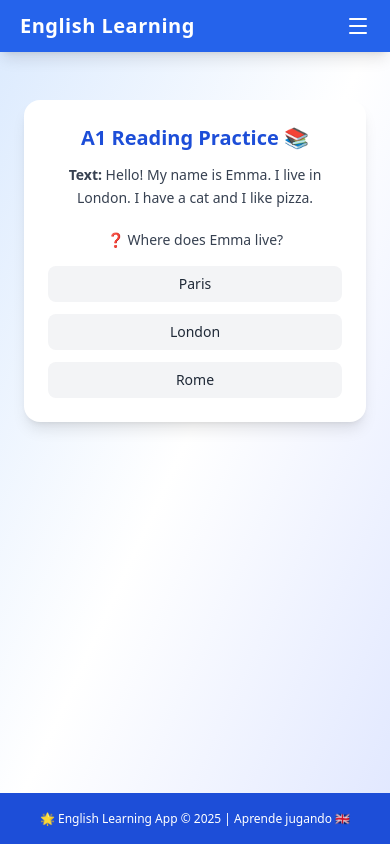
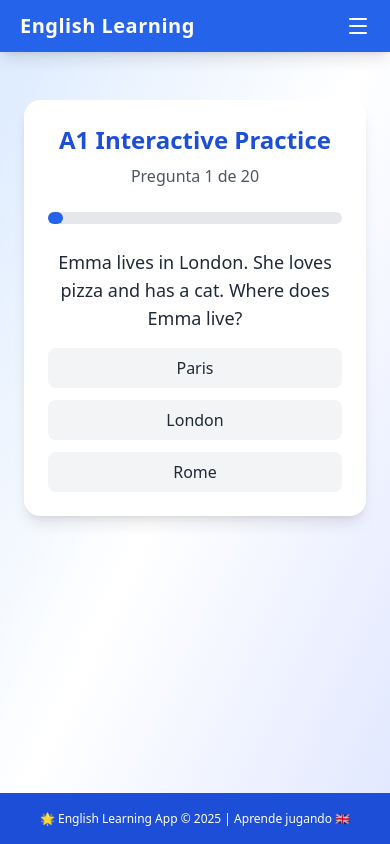
Before and after one commit to KevinR9999/english-learning, a React (Vite) app: page /levels/a1/reading in a window 390 px wide. Built offline with nearby package versions, Linux system fonts and the light colour scheme; the HTML template or start-up script is replaced by a standard one.

Commit message:
preguntas

```diff
--- a/src/pages/LevelA1/Reading.jsx
+++ b/src/pages/LevelA1/Reading.jsx
@@ -1,49 +1,291 @@
 import { useState } from "react";
 
 export default function ReadingA1() {
-  const [answered, setAnswered] = useState(false);
+  const [step, setStep] = useState(0);
+  const [answer, setAnswer] = useState("");
+  const [feedback, setFeedback] = useState("");
+  const [listening, setListening] = useState(false);
+  const [recognition, setRecognition] = useState(null);
+
+  // Todas las preguntas (mezcladas de reading, writing, listening, speaking)
+  const questions = [
+    // 🧠 READING
+    {
+      type: "reading",
+      text: "Emma lives in London. She loves pizza and has a cat. Where does Emma live?",
+      options: ["Paris", "London", "Rome"],
+      correct: "London",
+    },
+    {
+      type: "reading",
+      text: "Tom is from Spain. He speaks Spanish. Where is Tom from?",
+      options: ["France", "Spain", "Italy"],
+      correct: "Spain",
+    },
+    {
+      type: "reading",
+      text: "Sarah likes coffee. She drinks it every morning. What does Sarah like?",
+      options: ["Tea", "Juice", "Coffee"],
+      correct: "Coffee",
+    },
+    {
+      type: "reading",
+      text: "John is a teacher. He works at a school. What is John’s job?",
+      options: ["Doctor", "Teacher", "Driver"],
+      correct: "Teacher",
+    },
+    {
+      type: "reading",
+      text: "Mary has two dogs. She walks them in the park. What animals does Mary have?",
+      options: ["Cats", "Birds", "Dogs"],
+      correct: "Dogs",
+    },
+
+    // ✍️ WRITING
+    {
+      type: "writing",
+      text: "Write the color of the sky on a sunny day.",
+      correct: "blue",
+    },
+    {
+      type: "writing",
+      text: "Write the number after 9.",
+      correct: "10",
+    },
+    {
+      type: "writing",
+      text: "How do you say 'hola' in English?",
+      correct: "hello",
+    },
+    {
+      type: "writing",
+      text: "What is the opposite of 'cold'?",
+      correct: "hot",
+    },
+    {
+      type: "writing",
+      text: "Write the word for 'gato' in English.",
+      correct: "cat",
+    },
+
+    // 🎧 LISTENING
+    {
+      type: "listening",
+      text: "Listen and type the word you hear.",
+      audio: "Hello",
+      correct: "hello",
+    },
+    {
+      type: "listening",
+      text: "Listen and type the color you hear.",
+      audio: "red",
+      correct: "red",
+    },
+    {
+      type: "listening",
+      text: "Listen and type the number you hear.",
+      audio: "seven",
+      correct: "seven",
+    },
+    {
+      type: "listening",
+      text: "Listen and type the fruit you hear.",
+      audio: "apple",
+      correct: "apple",
+    },
+    {
+      type: "listening",
+      text: "Listen and type the animal you hear.",
+      audio: "dog",
+      correct: "dog",
+    },
+
+    // 🎙️ SPEAKING
+    {
+      type: "speaking",
+      text: "Say 'hello' aloud.",
+      correct: "hello",
+    },
+    {
+      type: "speaking",
+      text: "Say 'good morning'.",
+      correct: "good morning",
+    },
+    {
+      type: "speaking",
+      text: "Say 'I am learning English'.",
+      correct: "i am learning english",
+    },
+    {
+      type: "speaking",
+      text: "Say 'my name is Kevin'.",
+      correct: "my name is kevin",
+    },
+    {
+      type: "speaking",
+      text: "Say 'thank you'.",
+      correct: "thank you",
+    },
+  ];
+
+  const current = questions[step];
+
+  // ✅ Reproducir audio con voz sintetizada
+  const playAudio = (text) => {
+    const utter = new SpeechSynthesisUtterance(text);
+    utter.lang = "en-US";
+    window.speechSynthesis.speak(utter);
+  };
+
+  // 🎤 Iniciar reconocimiento de voz (para speaking)
+  const startListening = () => {
+    if (!("webkitSpeechRecognition" in window)) {
+      alert("Tu navegador no soporta reconocimiento de voz 😢");
+      return;
+    }
+
+    const recog = new window.webkitSpeechRecognition();
+    recog.lang = "en-US";
+    recog.continuous = false;
+    recog.interimResults = false;
+
+    recog.onstart = () => setListening(true);
+    recog.onend = () => setListening(false);
+
+    recog.onresult = (event) => {
+      const transcript = event.results[0][0].transcript.toLowerCase().trim();
+      if (transcript === current.correct) {
+        setFeedback("✅ Perfect! Great pronunciation!");
+      } else {
+        setFeedback(`❌ You said: "${transcript}". Try again!`);
+      }
+    };
+
+    setRecognition(recog);
+    recog.start();
+  };
+
+  // ✅ Validar respuesta
+  const checkAnswer = (userAnswer) => {
+    if (userAnswer.toLowerCase().trim() === current.correct.toLowerCase().trim()) {
+      setFeedback("✅ Correct! Great job!");
+    } else {
+      setFeedback("❌ Incorrect, try again!");
+    }
+  };
+
+  // ✅ Siguiente pregunta
+  const nextQuestion = () => {
+    setFeedback("");
+    setAnswer("");
+    if (step < questions.length - 1) setStep(step + 1);
+    else setFeedback("🎉 ¡Felicidades! Has completado todas las actividades.");
+  };
 
   return (
-    <div className="bg-white shadow-lg rounded-2xl p-6 sm:p-8 text-center max-w-sm sm:max-w-md md:max-w-2xl mx-auto my-6 sm:my-10">
-      <h2 className="text-xl sm:text-2xl font-bold text-blue-700 mb-3 sm:mb-4">
-        A1 Reading Practice 📚
+    <div className="bg-white shadow-lg rounded-2xl p-6 sm:p-8 text-center max-w-2xl mx-auto mt-6 mb-12">
+      <h2 className="text-2xl font-bold text-blue-700 mb-2">
+        A1 Interactive Practice
       </h2>
+      <p className="text-gray-600 mb-6">Pregunta {step + 1} de {questions.length}</p>
 
-      <p className="text-gray-700 mb-5 sm:mb-6 text-sm sm:text-base leading-relaxed">
-        <strong>Text:</strong> Hello! My name is Emma. I live in London. I have a cat and I like pizza.
-      </p>
+      {/* Barra de progreso */}
+      <div className="w-full bg-gray-200 h-3 rounded-full mb-6">
+        <div
+          className="bg-blue-600 h-3 rounded-full transition-all duration-500"
+          style={{ width: `${((step + 1) / questions.length) * 100}%` }}
+        ></div>
+      </div>
 
-      <p className="text-gray-700 mb-4 text-sm sm:text-base">❓ Where does Emma live?</p>
+      {/* Mostrar pregunta según tipo */}
+      <p className="text-lg mb-4 font-medium">{current.text}</p>
 
-      {!answered ? (
-        <div className="flex flex-col gap-3 w-full max-w-xs sm:max-w-sm mx-auto">
+      {current.type === "reading" && (
+        <div className="flex flex-col gap-3">
+          {current.options.map((opt) => (
+            <button
+              key={opt}
+              onClick={() => checkAnswer(opt)}
+              className="bg-gray-100 py-2 rounded-lg hover:bg-gray-200 transition"
+            >
+              {opt}
+            </button>
+          ))}
+        </div>
+      )}
+
+      {current.type === "writing" && (
+        <div className="flex flex-col gap-3">
+          <input
+            value={answer}
+            onChange={(e) => setAnswer(e.target.value)}
+            placeholder="Escribe tu respuesta..."
+            className="border rounded-lg px-4 py-2 text-center"
+          />
           <button
-            onClick={() => setAnswered("wrong")}
-            className="bg-gray-100 py-2 sm:py-3 rounded-lg hover:bg-gray-200 transition text-sm sm:text-base"
+            onClick={() => checkAnswer(answer)}
+            className="bg-blue-600 text-white py-2 rounded-lg hover:bg-blue-700"
           >
-            Paris
-          </button>
-          <button
-            onClick={() => setAnswered("correct")}
-            className="bg-gray-100 py-2 sm:py-3 rounded-lg hover:bg-gray-200 transition text-sm sm:text-base"
-          >
-            London
-          </button>
-          <button
-            onClick={() => setAnswered("wrong")}
-            className="bg-gray-100 py-2 sm:py-3 rounded-lg hover:bg-gray-200 transition text-sm sm:text-base"
-          >
-            Rome
+            Enviar respuesta
           </button>
         </div>
-      ) : (
+      )}
+
+      {current.type === "listening" && (
+        <div className="flex flex-col gap-3">
+          <button
+            onClick={() => playAudio(current.audio)}
+            className="bg-green-500 text-white py-2 rounded-lg hover:bg-green-600"
+          >
+            🔊 Escuchar
+          </button>
+          <input
+            value={answer}
+            onChange={(e) => setAnswer(e.target.value)}
+            placeholder="Escribe lo que escuchas..."
+            className="border rounded-lg px-4 py-2 text-center"
+          />
+          <button
+            onClick={() => checkAnswer(answer)}
+            className="bg-blue-600 text-white py-2 rounded-lg hover:bg-blue-700"
+          >
+            Enviar respuesta
+          </button>
+        </div>
+      )}
+
+      {current.type === "speaking" && (
+        <div className="flex flex-col gap-3 items-center">
+          <button
+            onClick={startListening}
+            className={`${
+              listening ? "bg-red-600" : "bg-purple-600"
+            } text-white py-2 px-6 rounded-lg hover:opacity-90 transition`}
+          >
+            {listening ? "🎙️ Escuchando..." : "🎤 Hablar ahora"}
+          </button>
+        </div>
+      )}
+
+      {/* Feedback */}
+      {feedback && (
         <p
-          className={`mt-5 sm:mt-6 font-bold text-sm sm:text-base ${
-            answered === "correct" ? "text-green-600" : "text-red-600"
+          className={`mt-4 font-semibold ${
+            feedback.includes("✅") ? "text-green-600" : "text-red-600"
           }`}
         >
-          {answered === "correct" ? "✅ Correct! Great job!" : "❌ Try again!"}
+          {feedback}
         </p>
+      )}
+
+      {/* Siguiente pregunta */}
+      {feedback && step < questions.length - 1 && (
+        <button
+          onClick={nextQuestion}
+          className="mt-6 bg-yellow-500 text-white py-2 px-6 rounded-lg hover:bg-yellow-600 transition"
+        >
+          Siguiente ➡️
+        </button>
       )}
     </div>
   );
```
